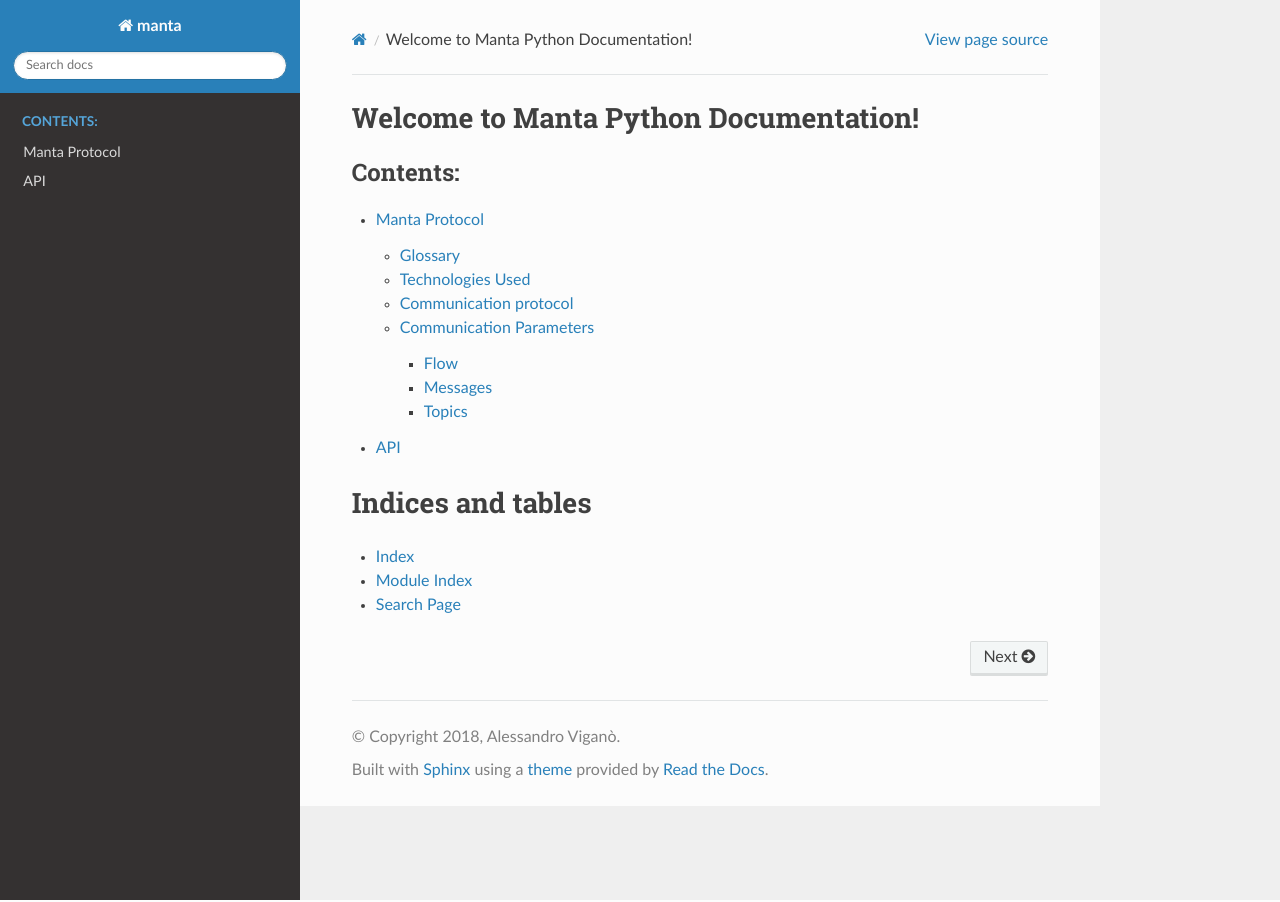
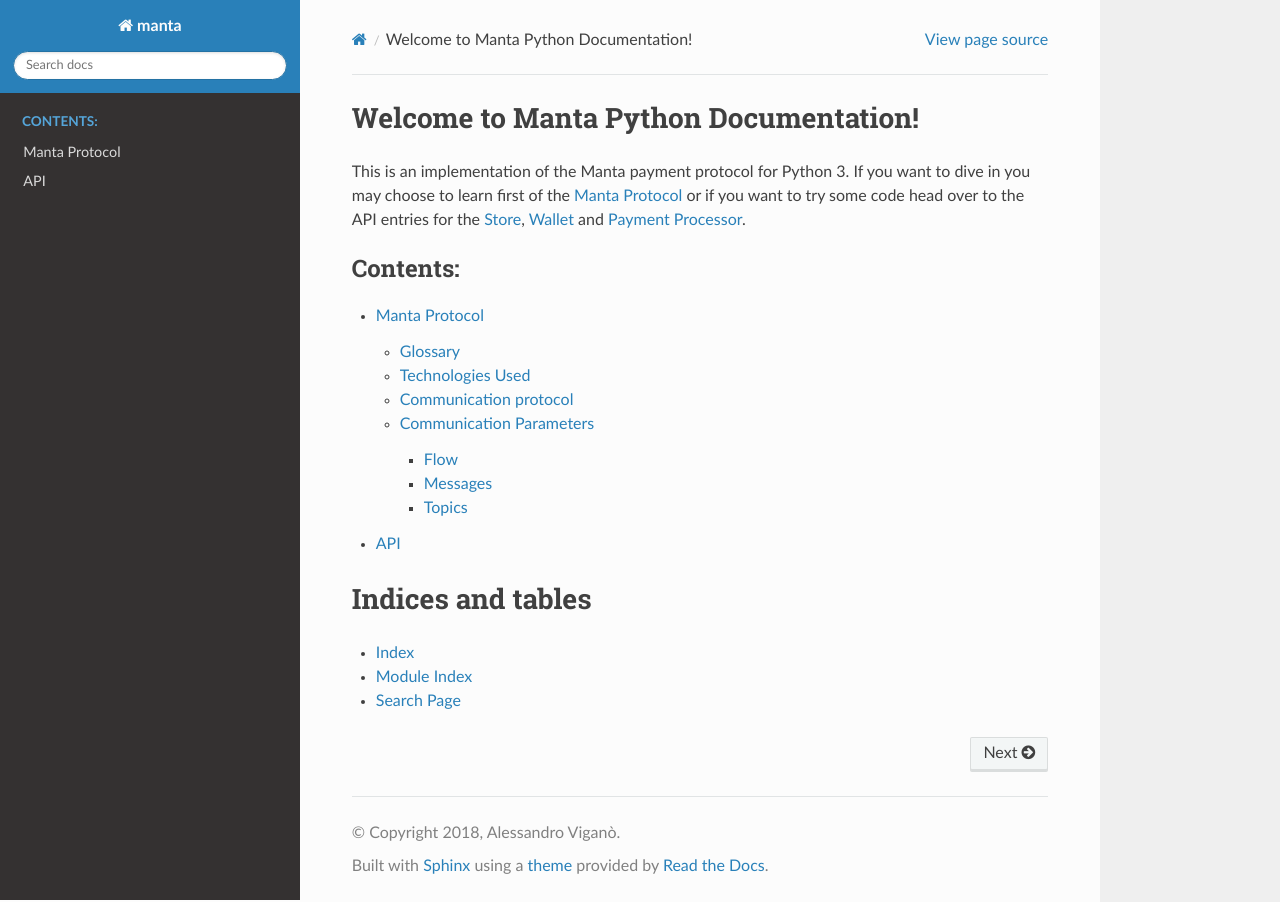
Before and after one commit to appiapay/manta-python, a Sphinx documentation site: the page built from docs/index.rst, in a window 1280 px wide. Built offline with Sphinx 7.4.7 and the Read the Docs theme 2.0.0, drawn with Linux system fonts in a browser that asks for light colours.

Commit message:
Add an introductory section to the documentation index.

```diff
--- a/docs/index.rst
+++ b/docs/index.rst
@@ -1,5 +1,12 @@
 Welcome to Manta Python Documentation!
-==========================================
+======================================
+
+This is an implementation of the Manta payment protocol for
+Python 3. If you want to dive in you may choose to learn first of the
+:doc:`protocol` or if you want to try some code head over to the API
+entries for the :doc:`Store <api/manta.store>`, :doc:`Wallet
+<api/manta.wallet>` and :doc:`Payment Processor
+<api/manta.payproc.PayProc>`.
 
 ..  toctree::
     :maxdepth: 3
@@ -8,8 +15,6 @@ Welcome to Manta Python Documentation!
     protocol
     api
 
-
-
 Indices and tables
 ==================
 
```
